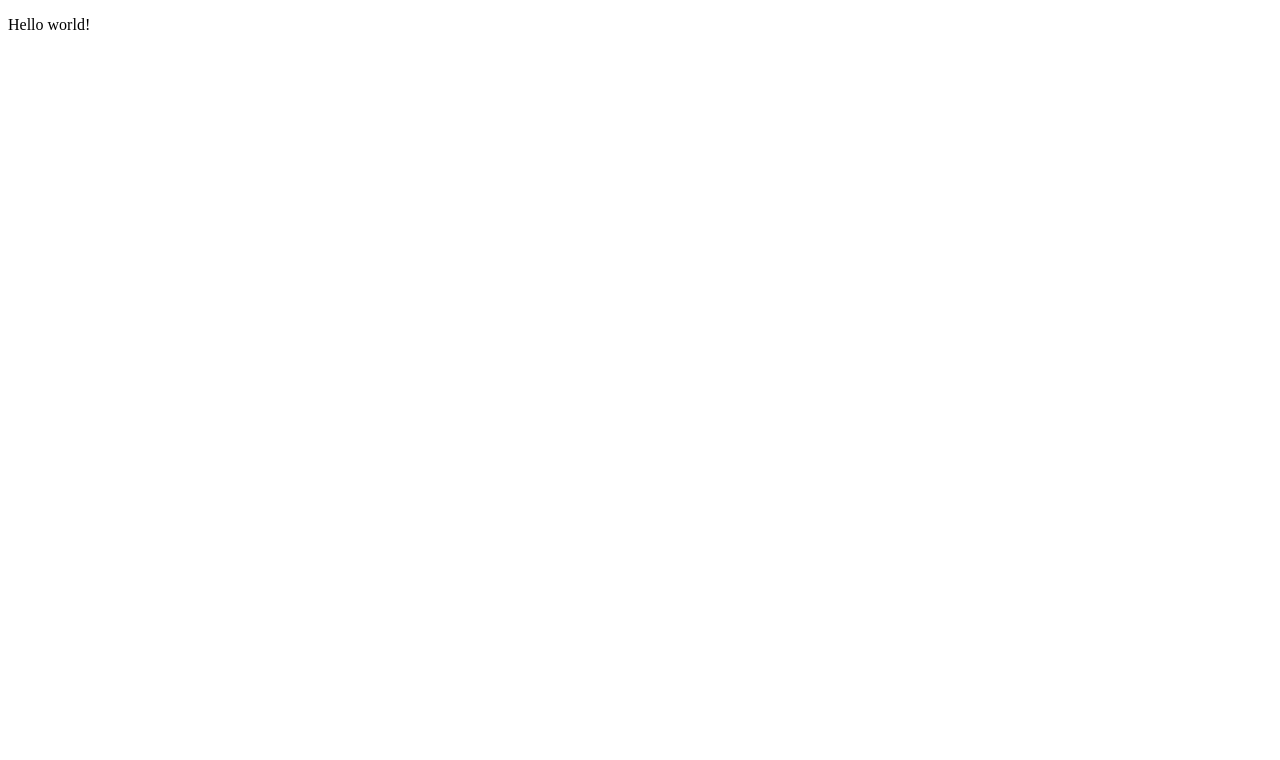
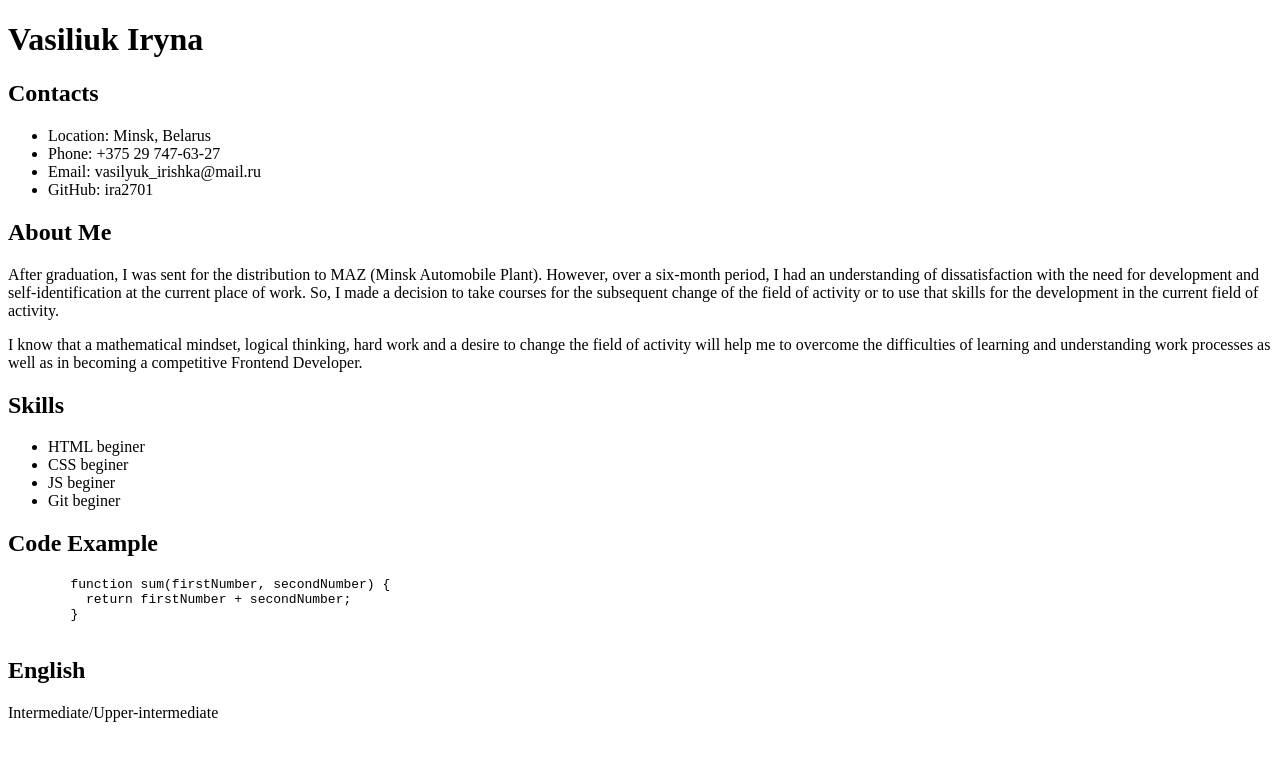
Before and after one commit to Ira2701/rsschool-cv, a plain HTML site: page index.html in a window 1280 px wide. Drawn offline with Linux system fonts and the light colour scheme.

Commit message:
fix: add information

```diff
--- a/index.html
+++ b/index.html
@@ -5,8 +5,32 @@
     <title>cv Ira Vasiliuk</title>
 </head>
 <body>
+    <h1> Vasiliuk Iryna</h1>
+    <h2>Contacts</h2>
+    <ul>
+    <li>Location: Minsk, Belarus</li>
+    <li>Phone: +375 29 747-63-27</li>
+    <li>Email: vasilyuk_irishka@mail.ru</li>
+    <li>GitHub: ira2701 </li>
+    </ul>
+    <h2>About Me</h2>
     <p>
-        Hello world!
-    </p>
+    After graduation, I was sent for the distribution to MAZ (Minsk Automobile Plant). However, over a six-month period, I had an understanding of dissatisfaction with the need for development and self-identification at the current place of work. So, I made a decision to take courses for the subsequent change of the field of activity or to use that skills for the development in the current field of activity.</p>
+    <p>I know that a mathematical mindset, logical thinking, hard work and a desire to change the field of activity will help me to overcome the difficulties of learning and understanding work processes as well as in becoming a competitive Frontend Developer. </p>
+    <h2> Skills </h2>
+    <ul>
+    <li>HTML beginer</li>
+    <li>CSS beginer</li>
+    <li>JS beginer</li>
+    <li>Git beginer</li>
+    </ul>
+    <h2>Code Example</h2>
+    <pre>
+        function sum(firstNumber, secondNumber) {
+          return firstNumber + secondNumber;
+        }
+      </pre>
+    <h2>English</h2>
+    <p> Intermediate/Upper-intermediate</p>
 </body>
 </html>
--- a/style.css
+++ b/style.css
@@ -1,3 +1,4 @@
 p {
-    font-size: 10px;
+    color: blue;
+    font-size: 100px;
 }
```
